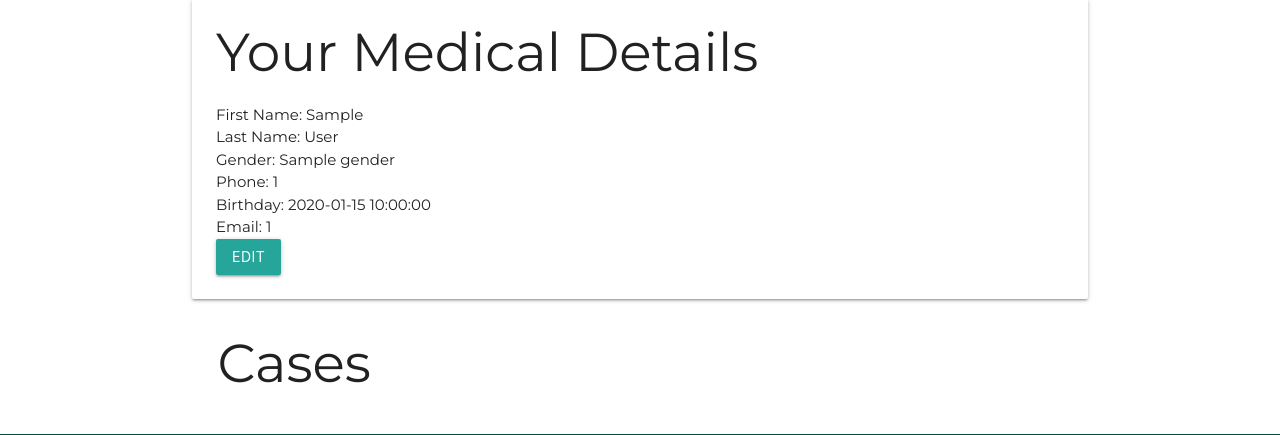
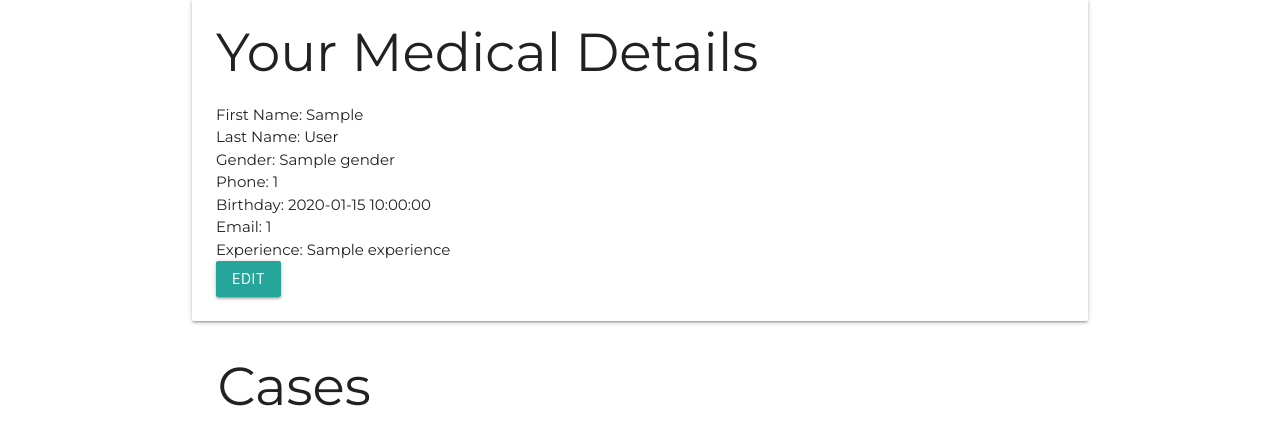
Before and after one commit to GauthamGirish/Brainiac, a Flask app: template brainiac/templates/doctor_dash.html in a window 1280 px wide. Shown: the part 201-636 px from the top of the page. Run offline with Flask 3, Linux system fonts and the light colour scheme; the template is opened without the code that fills it: most values are stand-ins (such as "Sample title", 1, 10 or a date in 2020); parts of the project's set-up code (start-up, migrations or seed data) failed here and were passed over; some libraries are stand-ins or nearby versions.

Commit message:
Display experience field in doc dash

```diff
--- a/brainiac/templates/doctor_dash.html
+++ b/brainiac/templates/doctor_dash.html
@@ -45,6 +45,9 @@
                     <p>
                         <bold>Email:</bold> {{ doctor.email_id }}
                     </p>
+                    <p>
+                        <bold>Experience:</bold> {{ doctor.experience }}
+                    </p>
                     <button class="btn waves-effect waves-light" id="editButton">Edit</button>
                 </div>
 
@@ -56,6 +59,7 @@
                     <input type="text" name="phone_number" value="{{ doctor.phone_number }}" placeholder="Phone Number">
                     <input type="date" name="birthday" value="{{ doctor.birthday }}" placeholder="Birthday">
                     <input type="email" name="email_id" value="{{ doctor.email_id }}" placeholder="Email">
+                    <input type="text" name="experience" value="{{ doctor.experience }}" placeholder="Experience">
                     <button type="submit" class="btn waves-effect waves-light">Submit Changes</button>
                 </form>
             </div>
--- a/brainiac/views/auth.py
+++ b/brainiac/views/auth.py
@@ -33,6 +33,7 @@ def register():
             existing_user = current_app.db.doctors.find_one({'$or': [{'email_id': email_id}, {'phone_number': phone_number}]})
             if existing_user is not None:
                 return render_template('register.html', message="User already exists")
+            experience = request.form['experience']
             user_id = current_app.db.meta.find_one_and_update({'field': 'user_id'}, {'$inc': {'current_value': 1}}, return_document=True)['current_value']
             current_app.db.doctors.insert_one({'user_id': user_id,
                                                'email_id': email_id,
@@ -41,7 +42,8 @@ def register():
                                                'last_name': last_name,
                                                'phone_number': phone_number,
                                                'birthday': birthday,
-                                               'gender': gender})
+                                               'gender': gender,
+                                               'experience': experience})
             return redirect(url_for("auth.login"))
     return render_template('register.html', message="Create an account")
 
@@ -69,6 +71,7 @@ def login():
 
     return render_template('login.html', message="Login to your account")
 
+
 @auth_bp.route('/logout')
 def logout():
     session.clear()
```
